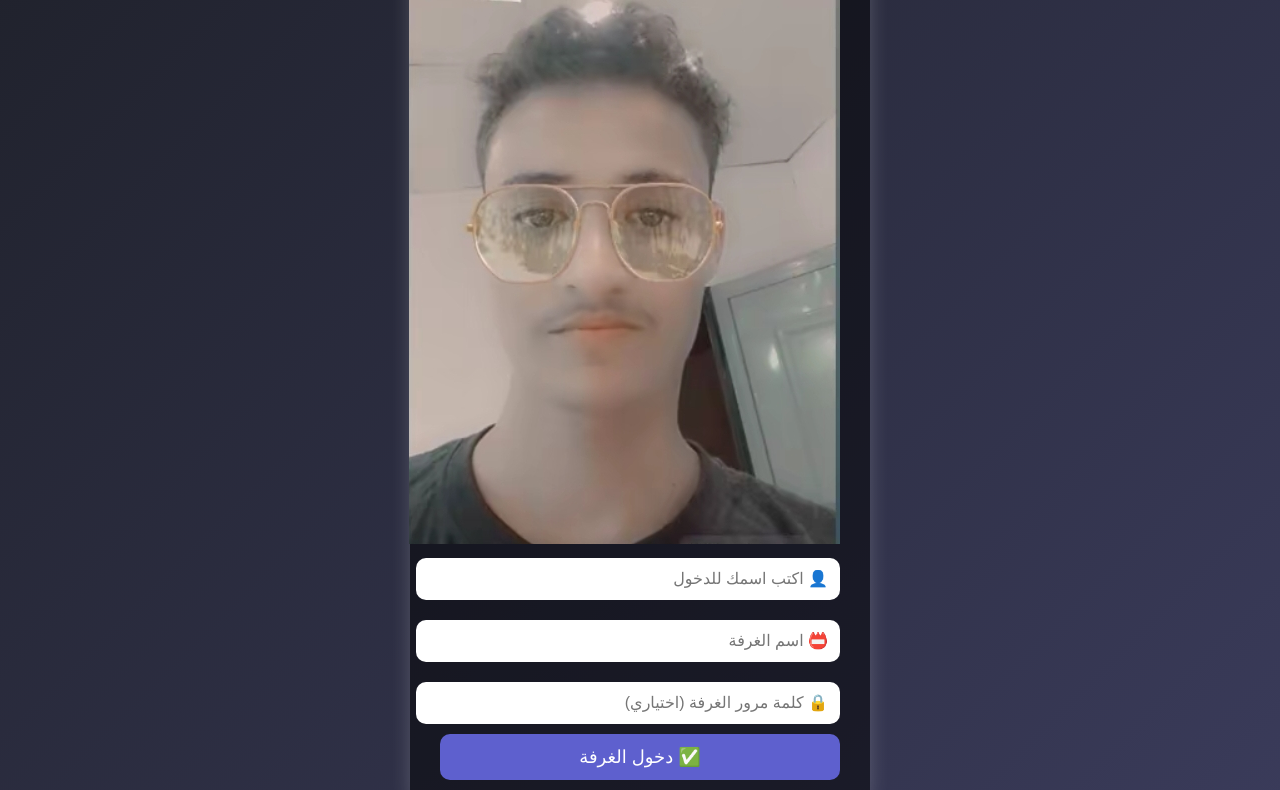
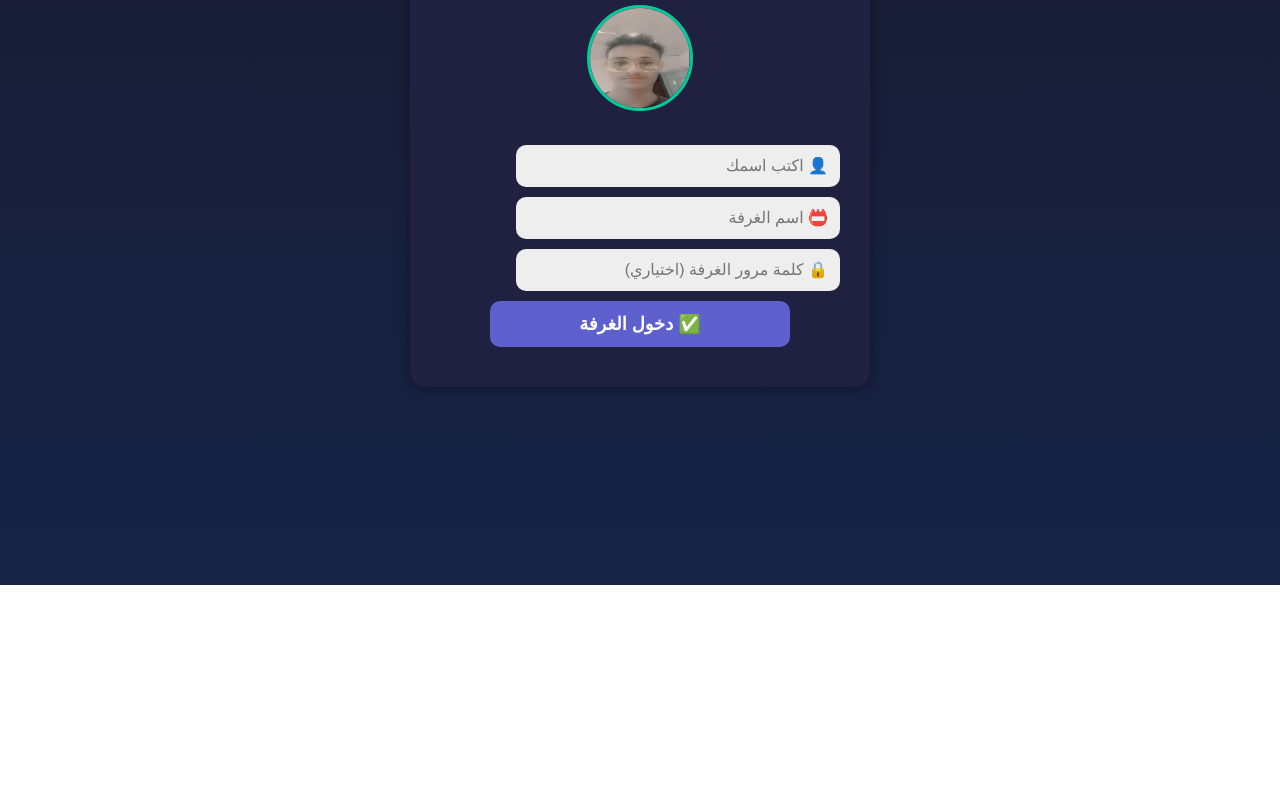
Before and after one commit to abnjv/airchat, a website: page public/index.html in a window 1280 px wide. Shown: the part 295-1085 px from the top of the page. After the commit the page ends 880 px from the top, so only its background shows below. Drawn offline with Linux system fonts and the light colour scheme.

Commit message:
Update index.html

```diff
--- a/public/index.html
+++ b/public/index.html
@@ -2,10 +2,70 @@
 <html lang="ar">
 <head>
   <meta charset="UTF-8">
-  <title>دردشة صوتية - AirChat</title>
-  <link rel="stylesheet" href="style.css">
+  <title>🎤 دردشة صوتية - AirChat</title>
+  <meta name="viewport" content="width=device-width, initial-scale=1.0"/>
+  <link rel="stylesheet" href="style.css" />
+  <style>
+    body {
+      background: linear-gradient(to bottom, #1b1b2f, #162447);
+      font-family: 'Tajawal', sans-serif;
+      color: white;
+      text-align: center;
+      padding: 40px 20px;
+    }
+
+    h1 {
+      font-size: 28px;
+      margin-bottom: 20px;
+    }
+
+    .login-container {
+      background-color: #202040;
+      padding: 30px;
+      border-radius: 16px;
+      max-width: 400px;
+      margin: auto;
+      box-shadow: 0 0 15px rgba(0, 0, 0, 0.4);
+    }
+
+    .avatar-preview img {
+      width: 100px;
+      height: 100px;
+      border-radius: 50%;
+      border: 3px solid #00cc99;
+      margin-bottom: 20px;
+    }
+
+    input, button {
+      display: block;
+      width: 90%;
+      max-width: 300px;
+      margin: 10px auto;
+      padding: 12px;
+      font-size: 16px;
+      border-radius: 8px;
+      border: none;
+    }
+
+    input {
+      background: #eeeeee;
+      color: #222;
+    }
+
+    button {
+      background-color: #00aaff;
+      color: white;
+      font-weight: bold;
+      cursor: pointer;
+    }
+
+    button:hover {
+      background-color: #0088cc;
+    }
+  </style>
 </head>
 <body>
+
   <div class="login-container">
     <h1>🎤 دردشة صوتية - <b>AirChat</b></h1>
 
@@ -13,7 +73,7 @@
       <img src="avatar.jpg" alt="صورة المستخدم" />
     </div>
 
-    <input type="text" id="usernameInput" placeholder="👤 اكتب اسمك للدخول" />
+    <input type="text" id="usernameInput" placeholder="👤 اكتب اسمك" />
     <input type="text" id="roomInput" placeholder="📛 اسم الغرفة" />
     <input type="password" id="roomPass" placeholder="🔒 كلمة مرور الغرفة (اختياري)" />
 
@@ -22,18 +82,18 @@
 
   <script>
     function enterRoom() {
-      const username = document.getElementById('usernameInput').value;
-      const room = document.getElementById('roomInput').value;
+      const username = document.getElementById('usernameInput').value.trim();
+      const room = document.getElementById('roomInput').value.trim();
       const pass = document.getElementById('roomPass').value;
 
       if (!username || !room) {
-        alert("يرجى إدخال اسمك واسم الغرفة");
+        alert("يرجى إدخال اسمك واسم الغرفة أولاً");
         return;
       }
 
       localStorage.setItem("username", username);
       localStorage.setItem("room", room);
-      localStorage.setItem("roomPass", pass); // نستخدمه لاحقًا
+      localStorage.setItem("roomPass", pass);
       window.location.href = "room.html";
     }
   </script>
```
